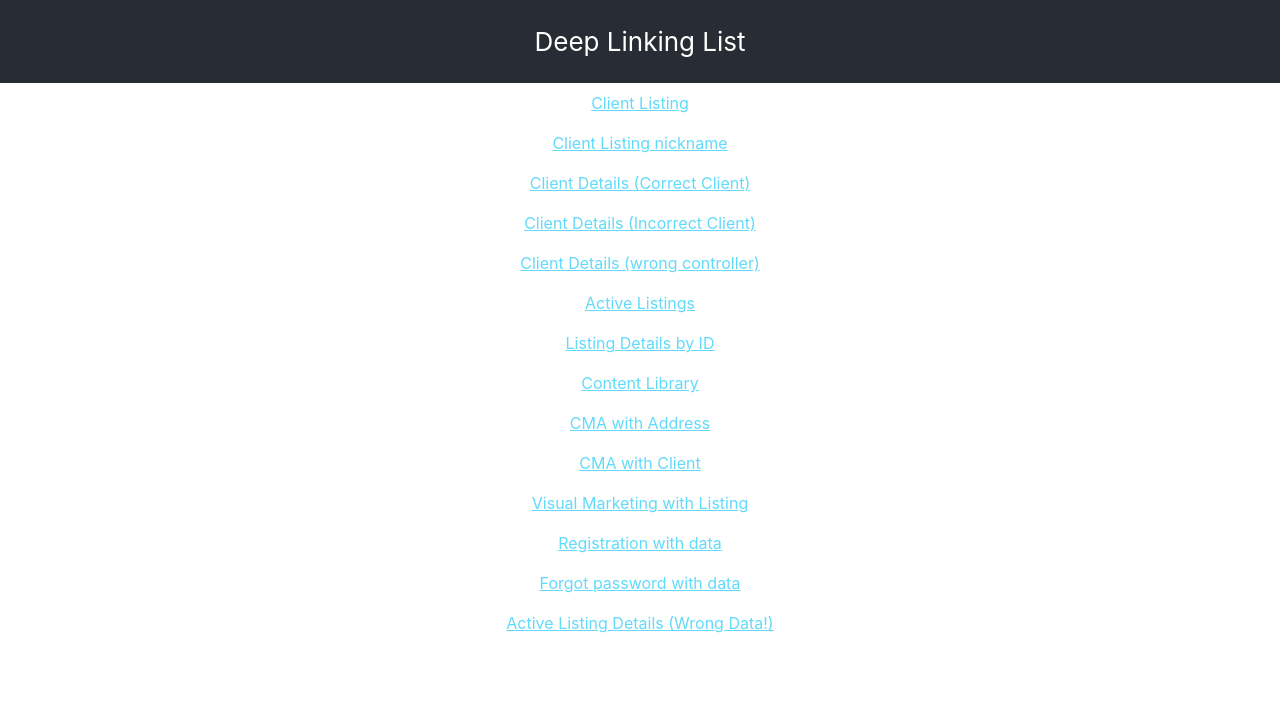
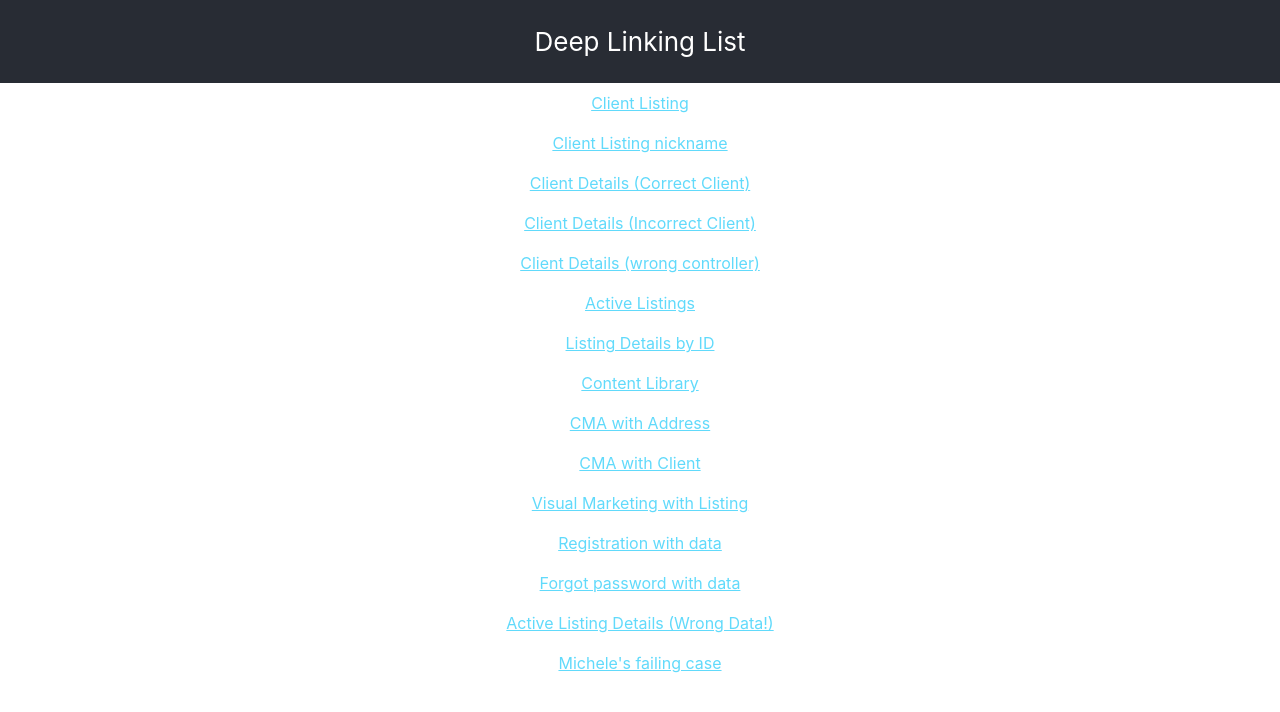
Before and after one commit to 0xjorgev/deep-linking, a React (Create React App) app: page / in a window 1280 px wide. Shown: the top 712 px of the page. Built offline with nearby package versions, Linux system fonts and the light colour scheme.

Commit message:
new failing case

```diff
--- a/src/data.js
+++ b/src/data.js
@@ -57,4 +57,9 @@ export default [
     name:'Active Listing Details (Wrong Data!)',
     link:'https://staging.link.avenue8.com/?c=AV8ALD&id=23'
   }
+  ,
+  {
+    name:"Michele's failing case",
+    link:'https://staging.link.avenue8.com/?c=AV8RL'
+  }
 ]
```
